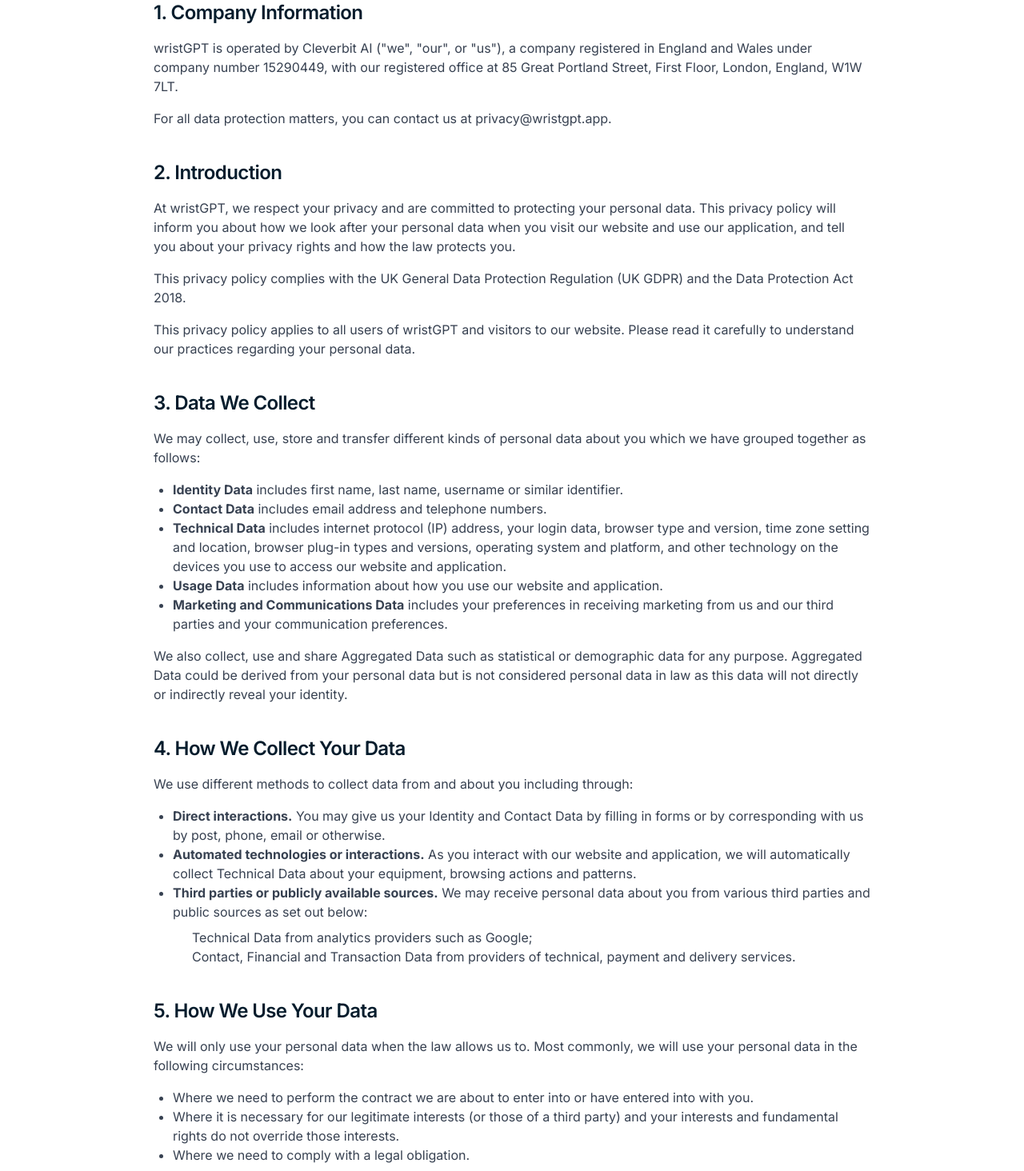
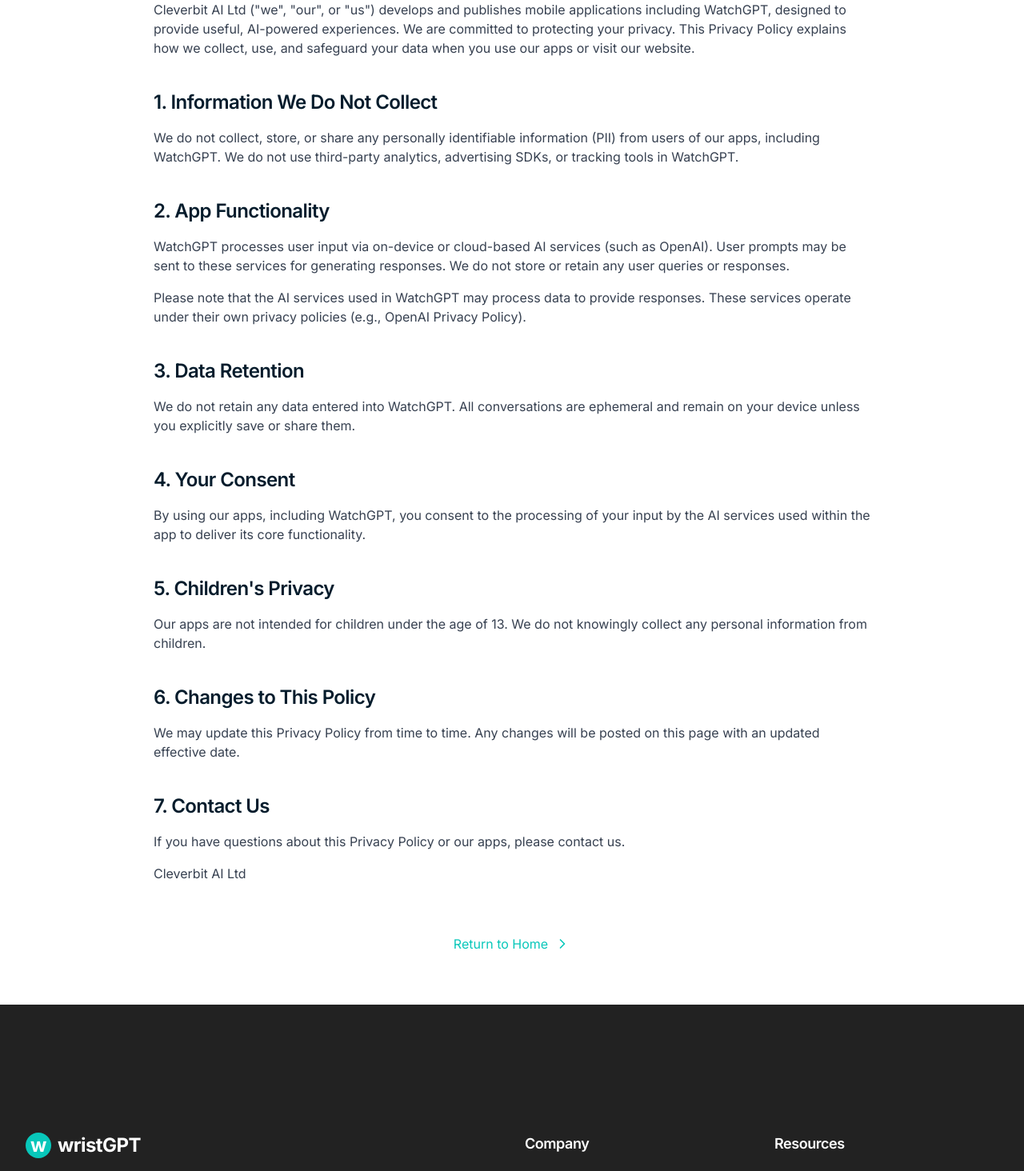
Before and after one commit to richarddas/wrist-whisper-ai, a React (Vite) app: page /privacy in a window 1280 px wide. Shown: the part 720-2184 px from the top of the page at 80% size. Built offline with nearby package versions, Linux system fonts and the light colour scheme.

Commit message:
updated privacy

```diff
--- a/src/pages/PrivacyPolicy.tsx
+++ b/src/pages/PrivacyPolicy.tsx
@@ -1,9 +1,8 @@
-import { useEffect } from 'react';
-import Footer from '@/components/Footer';
-import Header from '@/components/Header';
+import { useEffect } from "react";
+import Footer from "@/components/Footer";
+import Header from "@/components/Header";
 
 const PrivacyPolicy = () => {
-  // Scroll to top on load
   useEffect(() => {
     window.scrollTo(0, 0);
   }, []);
@@ -14,168 +13,134 @@ const PrivacyPolicy = () => {
       <main className="flex-grow">
         <div className="bg-navy py-16">
           <div className="section-container">
-            <h1 className="text-4xl font-bold text-white text-center">Privacy Policy</h1>
-            <p className="text-silver-light text-center mt-4">Last updated: {new Date().toLocaleDateString('en-US', { month: 'long', day: 'numeric', year: 'numeric' })}</p>
+            <h1 className="text-4xl font-bold text-white text-center">
+              Privacy Policy
+            </h1>
+            <p className="text-silver-light text-center mt-4">
+              Last updated:{" "}
+              {new Date().toLocaleDateString("en-US", {
+                month: "long",
+                day: "numeric",
+                year: "numeric",
+              })}
+            </p>
           </div>
         </div>
 
         <div className="section-container py-16">
           <div className="max-w-4xl mx-auto prose prose-lg">
             <section className="mb-10">
-              <h2 className="text-2xl font-semibold text-navy mb-4">1. Company Information</h2>
               <p className="text-gray-700 mb-4">
-                wristGPT is operated by Cleverbit AI ("we", "our", or "us"), a company registered in England and Wales under company number 15290449, with our registered office at 85 Great Portland Street, First Floor, London, England, W1W 7LT.
-              </p>
-              <p className="text-gray-700">
-                For all data protection matters, you can contact us at privacy@wristgpt.app.
+                Cleverbit AI Ltd ("we", "our", or "us") develops and publishes
+                mobile applications including WatchGPT, designed to provide
+                useful, AI-powered experiences. We are committed to protecting
+                your privacy. This Privacy Policy explains how we collect, use,
+                and safeguard your data when you use our apps or visit our
+                website.
               </p>
             </section>
 
             <section className="mb-10">
-              <h2 className="text-2xl font-semibold text-navy mb-4">2. Introduction</h2>
-              <p className="text-gray-700 mb-4">
-                At wristGPT, we respect your privacy and are committed to protecting your personal data. This privacy policy will inform you about how we look after your personal data when you visit our website and use our application, and tell you about your privacy rights and how the law protects you.
-              </p>
-              <p className="text-gray-700 mb-4">
-                This privacy policy complies with the UK General Data Protection Regulation (UK GDPR) and the Data Protection Act 2018.
-              </p>
+              <h2 className="text-2xl font-semibold text-navy mb-4">
+                1. Information We Do Not Collect
+              </h2>
               <p className="text-gray-700">
-                This privacy policy applies to all users of wristGPT and visitors to our website. Please read it carefully to understand our practices regarding your personal data.
+                We do not collect, store, or share any personally identifiable
+                information (PII) from users of our apps, including WatchGPT. We
+                do not use third-party analytics, advertising SDKs, or tracking
+                tools in WatchGPT.
               </p>
             </section>
 
             <section className="mb-10">
-              <h2 className="text-2xl font-semibold text-navy mb-4">3. Data We Collect</h2>
+              <h2 className="text-2xl font-semibold text-navy mb-4">
+                2. App Functionality
+              </h2>
               <p className="text-gray-700 mb-4">
-                We may collect, use, store and transfer different kinds of personal data about you which we have grouped together as follows:
+                WatchGPT processes user input via on-device or cloud-based AI
+                services (such as OpenAI). User prompts may be sent to these
+                services for generating responses. We do not store or retain any
+                user queries or responses.
               </p>
-              <ul className="list-disc pl-6 mb-4 text-gray-700">
-                <li><strong>Identity Data</strong> includes first name, last name, username or similar identifier.</li>
-                <li><strong>Contact Data</strong> includes email address and telephone numbers.</li>
-                <li><strong>Technical Data</strong> includes internet protocol (IP) address, your login data, browser type and version, time zone setting and location, browser plug-in types and versions, operating system and platform, and other technology on the devices you use to access our website and application.</li>
-                <li><strong>Usage Data</strong> includes information about how you use our website and application.</li>
-                <li><strong>Marketing and Communications Data</strong> includes your preferences in receiving marketing from us and our third parties and your communication preferences.</li>
-              </ul>
               <p className="text-gray-700">
-                We also collect, use and share Aggregated Data such as statistical or demographic data for any purpose. Aggregated Data could be derived from your personal data but is not considered personal data in law as this data will not directly or indirectly reveal your identity.
+                Please note that the AI services used in WatchGPT may process
+                data to provide responses. These services operate under their
+                own privacy policies (e.g., OpenAI Privacy Policy).
               </p>
             </section>
 
             <section className="mb-10">
-              <h2 className="text-2xl font-semibold text-navy mb-4">4. How We Collect Your Data</h2>
-              <p className="text-gray-700 mb-4">
-                We use different methods to collect data from and about you including through:
-              </p>
-              <ul className="list-disc pl-6 mb-4 text-gray-700">
-                <li><strong>Direct interactions.</strong> You may give us your Identity and Contact Data by filling in forms or by corresponding with us by post, phone, email or otherwise.</li>
-                <li><strong>Automated technologies or interactions.</strong> As you interact with our website and application, we will automatically collect Technical Data about your equipment, browsing actions and patterns.</li>
-                <li><strong>Third parties or publicly available sources.</strong> We may receive personal data about you from various third parties and public sources as set out below:
-                  <ul className="list-circle pl-6 mt-2">
-                    <li>Technical Data from analytics providers such as Google;</li>
-                    <li>Contact, Financial and Transaction Data from providers of technical, payment and delivery services.</li>
-                  </ul>
-                </li>
-              </ul>
-            </section>
-
-            <section className="mb-10">
-              <h2 className="text-2xl font-semibold text-navy mb-4">5. How We Use Your Data</h2>
-              <p className="text-gray-700 mb-4">
-                We will only use your personal data when the law allows us to. Most commonly, we will use your personal data in the following circumstances:
-              </p>
-              <ul className="list-disc pl-6 mb-4 text-gray-700">
-                <li>Where we need to perform the contract we are about to enter into or have entered into with you.</li>
-                <li>Where it is necessary for our legitimate interests (or those of a third party) and your interests and fundamental rights do not override those interests.</li>
-                <li>Where we need to comply with a legal obligation.</li>
-              </ul>
+              <h2 className="text-2xl font-semibold text-navy mb-4">
+                3. Data Retention
+              </h2>
               <p className="text-gray-700">
-                Generally, we do not rely on consent as a legal basis for processing your personal data although we will get your consent before sending third party direct marketing communications to you via email or text message. You have the right to withdraw consent to marketing at any time by contacting us.
+                We do not retain any data entered into WatchGPT. All
+                conversations are ephemeral and remain on your device unless you
+                explicitly save or share them.
               </p>
             </section>
 
             <section className="mb-10">
-              <h2 className="text-2xl font-semibold text-navy mb-4">6. Data Security</h2>
-              <p className="text-gray-700 mb-4">
-                We have put in place appropriate security measures to prevent your personal data from being accidentally lost, used or accessed in an unauthorized way, altered or disclosed. In addition, we limit access to your personal data to those employees, agents, contractors and other third parties who have a business need to know. They will only process your personal data on our instructions and they are subject to a duty of confidentiality.
-              </p>
+              <h2 className="text-2xl font-semibold text-navy mb-4">
+                4. Your Consent
+              </h2>
               <p className="text-gray-700">
-                We have put in place procedures to deal with any suspected personal data breach and will notify you and any applicable regulator of a breach where we are legally required to do so.
+                By using our apps, including WatchGPT, you consent to the
+                processing of your input by the AI services used within the app
+                to deliver its core functionality.
               </p>
             </section>
 
             <section className="mb-10">
-              <h2 className="text-2xl font-semibold text-navy mb-4">7. Data Retention</h2>
+              <h2 className="text-2xl font-semibold text-navy mb-4">
+                5. Children's Privacy
+              </h2>
               <p className="text-gray-700">
-                We will only retain your personal data for as long as reasonably necessary to fulfill the purposes we collected it for, including for the purposes of satisfying any legal, regulatory, tax, accounting or reporting requirements. We may retain your personal data for a longer period in the event of a complaint or if we reasonably believe there is a prospect of litigation in respect to our relationship with you.
+                Our apps are not intended for children under the age of 13. We
+                do not knowingly collect any personal information from children.
               </p>
             </section>
 
             <section className="mb-10">
-              <h2 className="text-2xl font-semibold text-navy mb-4">8. Your Legal Rights</h2>
-              <p className="text-gray-700 mb-4">
-                Under certain circumstances, you have rights under data protection laws in relation to your personal data. These include the right to:
-              </p>
-              <ul className="list-disc pl-6 mb-4 text-gray-700">
-                <li>Request access to your personal data.</li>
-                <li>Request correction of your personal data.</li>
-                <li>Request erasure of your personal data.</li>
-                <li>Object to processing of your personal data.</li>
-                <li>Request restriction of processing your personal data.</li>
-                <li>Request transfer of your personal data.</li>
-                <li>Right to withdraw consent.</li>
-              </ul>
+              <h2 className="text-2xl font-semibold text-navy mb-4">
+                6. Changes to This Policy
+              </h2>
               <p className="text-gray-700">
-                If you wish to exercise any of the rights set out above, please contact us.
-              </p>
-            </section>
-
-            <section className="mb-10">
-              <h2 className="text-2xl font-semibold text-navy mb-4">9. Third-Party Links</h2>
-              <p className="text-gray-700">
-                Our website and application may include links to third-party websites, plug-ins and applications. Clicking on those links or enabling those connections may allow third parties to collect or share data about you. We do not control these third-party websites and are not responsible for their privacy statements. When you leave our website, we encourage you to read the privacy policy of every website you visit.
-              </p>
-            </section>
-
-            <section className="mb-10">
-              <h2 className="text-2xl font-semibold text-navy mb-4">10. International Transfers</h2>
-              <p className="text-gray-700 mb-4">
-                We may transfer your personal data outside the UK. Whenever we transfer your personal data out of the UK, we ensure a similar degree of protection is afforded to it by implementing at least one of the following safeguards:
-              </p>
-              <ul className="list-disc pl-6 mb-4 text-gray-700">
-                <li>We will only transfer your personal data to countries that have been deemed to provide an adequate level of protection for personal data by the UK government.</li>
-                <li>Where we use certain service providers, we may use specific contracts approved by the UK government which give personal data the same protection it has in the UK.</li>
-              </ul>
-              <p className="text-gray-700">
-                Please contact us if you want further information on the specific mechanism used by us when transferring your personal data out of the UK.
-              </p>
-            </section>
-
-            <section className="mb-10">
-              <h2 className="text-2xl font-semibold text-navy mb-4">11. Cookies</h2>
-              <p className="text-gray-700 mb-4">
-                You can set your browser to refuse all or some browser cookies, or to alert you when websites set or access cookies. If you disable or refuse cookies, please note that some parts of this website may become inaccessible or not function properly.
-              </p>
-              <p className="text-gray-700">
-                Our website uses cookies to distinguish you from other users of our website. This helps us to provide you with a good experience when you browse our website and also allows us to improve our site.
+                We may update this Privacy Policy from time to time. Any changes
+                will be posted on this page with an updated effective date.
               </p>
             </section>
 
             <section>
-              <h2 className="text-2xl font-semibold text-navy mb-4">12. Contact Us</h2>
+              <h2 className="text-2xl font-semibold text-navy mb-4">
+                7. Contact Us
+              </h2>
               <p className="text-gray-700 mb-4">
-                If you have any questions about this privacy policy or our privacy practices, please contact us at privacy@wristgpt.app.
+                If you have questions about this Privacy Policy or our apps,
+                please contact us.
               </p>
-              <p className="text-gray-700">
-                You can also reach us by mail at: Cleverbit AI, 85 Great Portland Street, First Floor, London, England, W1W 7LT.
-              </p>
+              <p className="text-gray-700">Cleverbit AI Ltd</p>
             </section>
           </div>
 
           <div className="mt-16 text-center">
-            <a href="/" className="inline-flex items-center text-teal hover:text-teal-dark transition-colors">
+            <a
+              href="/"
+              className="inline-flex items-center text-teal hover:text-teal-dark transition-colors"
+            >
               <span className="mr-2">Return to Home</span>
-              <svg xmlns="http://www.w3.org/2000/svg" width="20" height="20" viewBox="0 0 24 24" fill="none" stroke="currentColor" strokeWidth="2" strokeLinecap="round" strokeLinejoin="round">
-                <path d="m9 18 6-6-6-6"/>
+              <svg
+                xmlns="http://www.w3.org/2000/svg"
+                width="20"
+                height="20"
+                viewBox="0 0 24 24"
+                fill="none"
+                stroke="currentColor"
+                strokeWidth="2"
+                strokeLinecap="round"
+                strokeLinejoin="round"
+              >
+                <path d="m9 18 6-6-6-6" />
               </svg>
             </a>
           </div>
```
